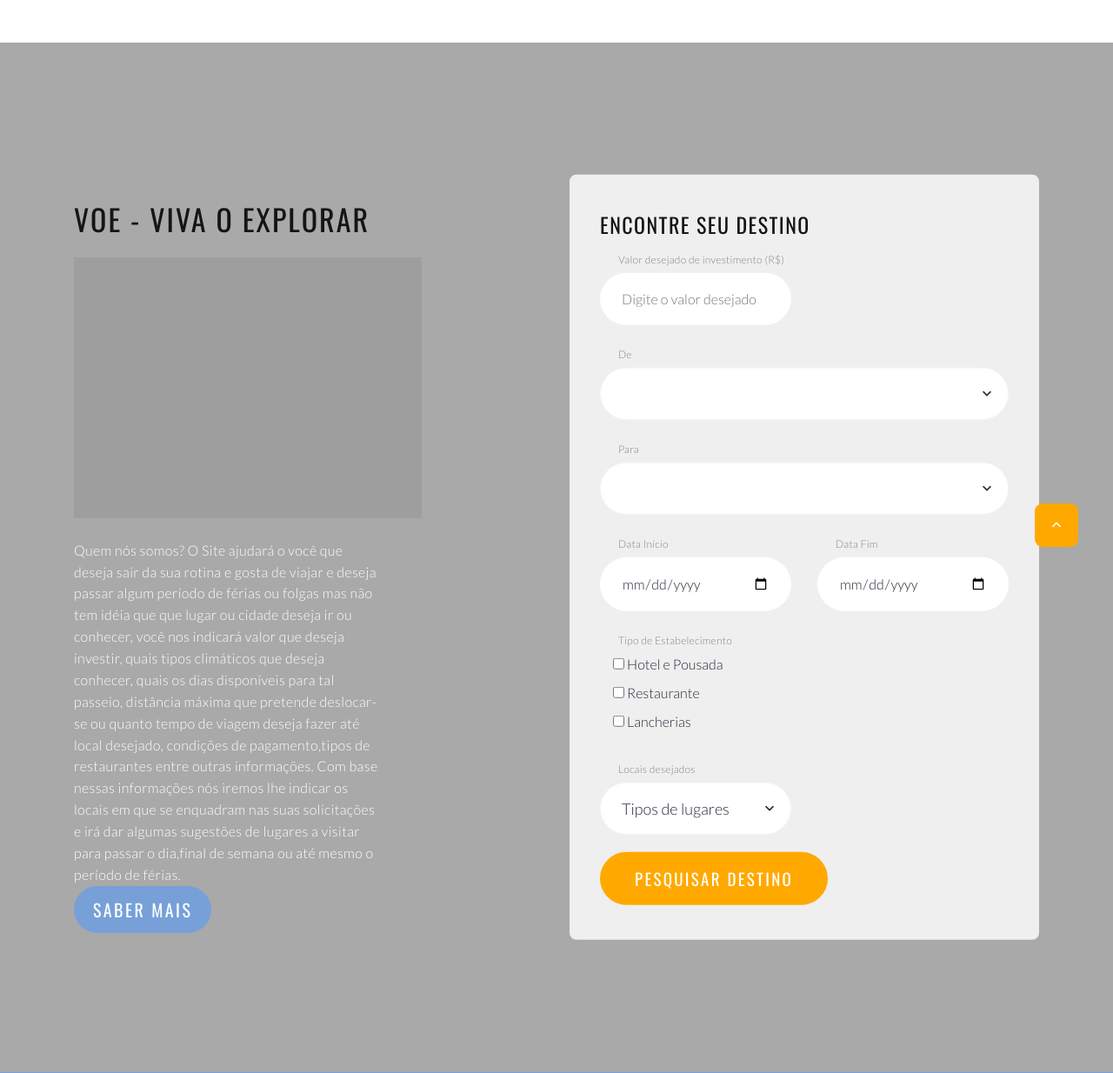
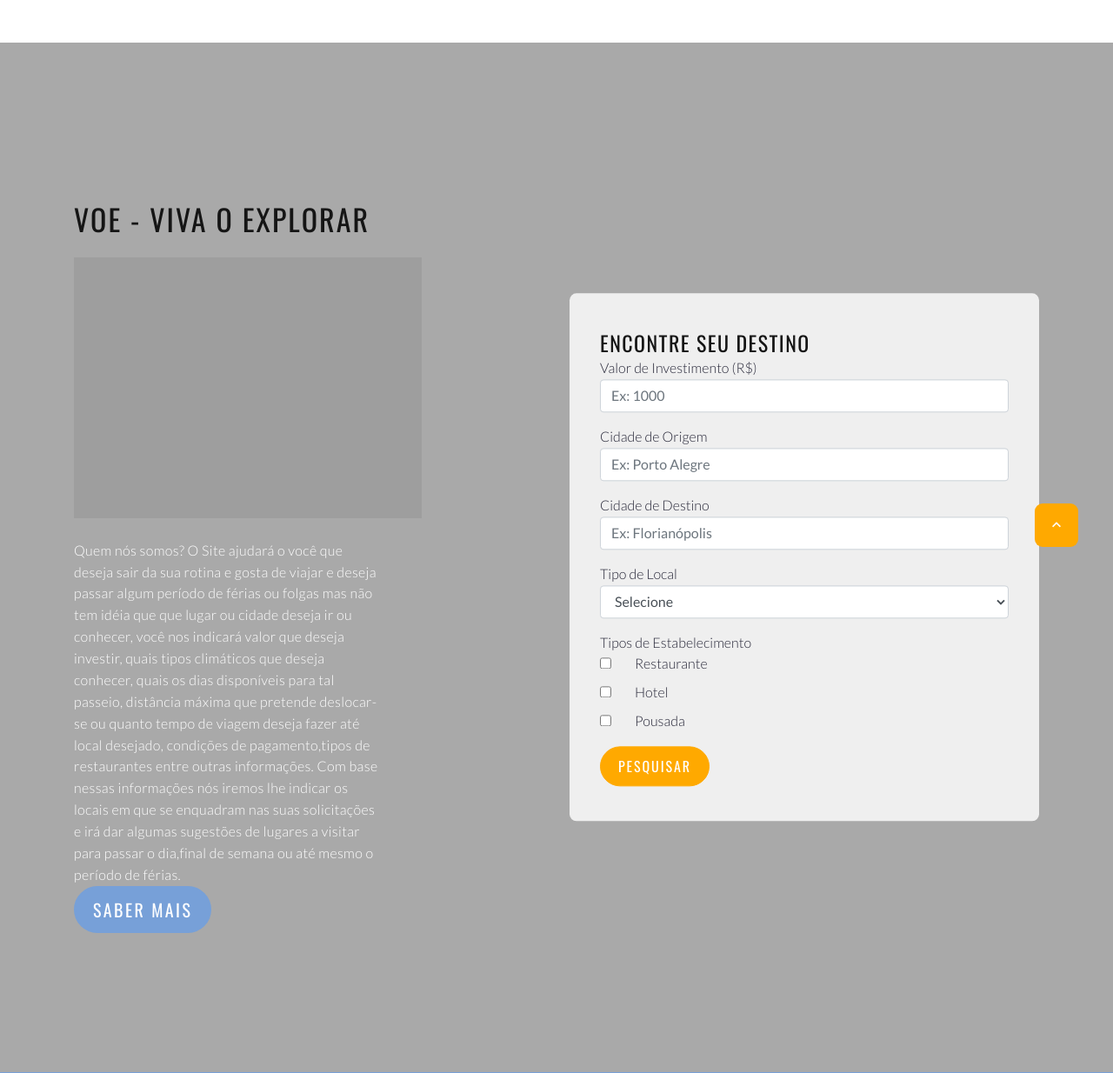
Before and after one commit to Matheus-Baptista27/site-tcc, a PHP site: page / in a window 1280 px wide. Shown: the part 231-1465 px from the top of the page at 87% size. Run offline with PHP 8.4, Linux system fonts and the light colour scheme; data that the repository does not hold is empty; grey boxes are pictures that could not be loaded.

Commit message:
listando roteiro e filtro do formulario

```diff
--- a/cadastro-admin.php
+++ b/cadastro-admin.php
@@ -157,6 +157,8 @@ if (isset($_SESSION['mensagem'])) {
                         ?>
                     </tbody>
                 </table>
+              </div>
+            </div>
             </div>
         </div>
 
--- a/index.php
+++ b/index.php
@@ -1,13 +1,20 @@
 <?php
+    include 'conn.php';
 
-    include 'conn.php';
-    // Realiza a consulta dos locais
-    $sql="select * from locais";
-    $result_de = mysqli_query($conn, $sql);
+    // Conexão com o banco de dados
+    $servername = "localhost";
+    $username = "root";
+    $password = "";
+    $dbname = "site-voe";
 
-    // Reexecuta a consulta para ser usada no campo "Para"
-    $result_para = mysqli_query($conn, $sql);
+    $sql = "SELECT * FROM locais";
+    $result_locais = mysqli_query($conn, $sql);
+    $locais = [];
+    while ($row = mysqli_fetch_assoc($result_locais)) {
+        $locais[] = $row;
+    }
 ?>
+
 
 <!DOCTYPE html>
 <html class="wide wow-animation" lang="pt-BR">
@@ -26,11 +33,6 @@
     <link rel="stylesheet" href="css/style.css">
 
     <link rel="stylesheet" href="css/fonts.css">
-		<!--[if lt IE 10]>
-    <div style="background: #212121; padding: 10px 0; box-shadow: 3px 3px 5px 0 rgba(0,0,0,.3); clear: both; text-align:center; position: relative; z-index:1;"><a href="http://windows.microsoft.com/en-US/internet-explorer/"><img src="images/ie8-panel/warning_bar_0000_us.jpg" border="0" height="42" width="820" alt="You are using an outdated browser. For a faster, safer browsing experience, upgrade for free today."></a></div>
-    <script src="js/html5shiv.min.js"> </script>
-		<![endif]-->
-
 
   </head>
   <body>
@@ -203,121 +205,58 @@
                 <h4>Encontre seu Destino</h4>
 
                 <!-- Formulário -->
-                <form class="rd-mailform form-fix" action="processa-formulario.php" method="POST">
-                  <div class="row row-20 row-fix">
-
-                    <!-- INDICAÇÃO DO VALOR DESEJADO -->
-                    <div class="col-sm-12 col-lg-6">
-                      <label class="form-label-outside">Valor desejado de investimento (R$)</label>
-                      <div class="form-wrap form-wrap-validation">
-                        <input class="form-input" id="investmentValue" name="valor_investimento" type="text" placeholder="Digite o valor desejado">
-                      </div>
+                <form action="processa-formulario.php" method="POST">
+                  <!-- Valor de Investimento -->
+                  <div class="form-group">
+                    <label for="valor_investimento">Valor de Investimento (R$)</label>
+                    <input type="text" name="valor_investimento" id="valor_investimento" class="form-control" placeholder="Ex: 1000">
                   </div>
 
-                    <script>
-                      document.getElementById('investmentValue').addEventListener('input', function (e) {
-                        let value = e.target.value.replace(/\D/g, '');
-                        value = (value / 100).toFixed(2);
-                        e.target.value = `R$ ${value}`;
-                      });
-                    </script>
+                  <!-- Cidade de Origem -->
+                  <div class="form-group">
+                    <label for="cidade_de">Cidade de Origem</label>
+                    <input type="text" name="cidade_de" id="cidade_de" class="form-control" placeholder="Ex: Porto Alegre">
+                  </div>
 
-                    <!-- DESTINO -->
-                    <div class="col-sm-12">
-                      <label class="form-label-outside">De</label>
-                      <div class="form-wrap form-wrap-inline">
-                        <select class="form-input select-filter" name="cidade_de">
-                          <?php while($row = mysqli_fetch_assoc($result_de)): ?>
-                            <option value="<?php echo $row['id']; ?>"><?php echo $row['local']; ?></option>
-                          <?php endwhile; ?>
+                  <!-- Cidade de Destino -->
+                  <div class="form-group">
+                    <label for="cidade_para">Cidade de Destino</label>
+                    <input type="text" name="cidade_para" id="cidade_para" class="form-control" placeholder="Ex: Florianópolis">
+                  </div>
+
+                  <!-- Tipo de Local -->
+                  <div class="form-group">
+                    <label for="tipo">Tipo de Local</label>
+                    <select name="tipo" id="tipo" class="form-control">
+                      <option value="">Selecione</option>
+                      <option value="cidade">Cidade</option>
+                      <option value="interior">Interior</option>
+                      <option value="lazer">Lazer</option>
+                      <!-- Adicione mais opções conforme necessário -->
                     </select>
                   </div>
+
+                  <!-- Tipos de Estabelecimento -->
+                  <div class="form-group">
+                    <label>Tipos de Estabelecimento</label>
+                    <div class="form-check">
+                      <input type="checkbox" name="establishment_type[]" value="restaurante" class="form-check-input" id="restaurante">
+                      <label class="form-check-label" for="restaurante">Restaurante</label>
                     </div>
-                    <div class="col-sm-12">
-                      <label class="form-label-outside">Para</label>
-                      <div class="form-wrap form-wrap-inline">
-                        <select class="form-input select-filter" name="cidade_para">
-                          <?php while($row = mysqli_fetch_assoc($result_para)): ?>
-                            <option value="<?php echo $row['id']; ?>"><?php echo $row['local']; ?></option>
-                          <?php endwhile; ?>
-                        </select>
+                    <div class="form-check">
+                      <input type="checkbox" name="establishment_type[]" value="hotel" class="form-check-input" id="hotel">
+                      <label class="form-check-label" for="hotel">Hotel</label>
                     </div>
+                    <div class="form-check">
+                      <input type="checkbox" name="establishment_type[]" value="pousada" class="form-check-input" id="pousada">
+                      <label class="form-check-label" for="pousada">Pousada</label>
+                    </div>
+                    <!-- Adicione mais opções conforme necessário -->
                   </div>
 
-                    <!-- INDICAÇÃO DA DATA INICIO E FIM PARA A VIAGEM -->
-                    <div class="col-sm-12 col-lg-6">
-                      <label class="form-label-outside">Data Início</label>
-                      <div class="form-wrap form-wrap-validation">
-                        <input class="form-input" id="dateForm" name="data_viagem" type="date">
-                        <label class="form-label" for="dateForm"></label>
-                      </div>
-                    </div>
+                  <button type="submit" class="btn btn-primary">Pesquisar</button>
+                </form>
 
-                    <div class="col-sm-12 col-lg-6">
-                      <label class="form-label-outside">Data Fim</label>
-                      <div class="form-wrap form-wrap-validation">
-                        <input class="form-input" id="dateForm" name="data_viagem" type="date">
-                        <label class="form-label" for="dateForm"></label>
-                      </div>
-                    </div>
-
-                    <!-- DIAS DISPONÍVEIS
-                    <div class="col-sm-12 col-lg-6">
-                      <label class="form-label-outside">Dias disponíveis</label>
-                      <div class="form-wrap form-wrap-validation">
-                        <select class="form-input select-filter" name="dias_permanencia">
-                          <option value="">Quantos dias?</option>
-                          <option value="1">1 dia</option>
-                          <option value="2">2 dias</option>
-                          <option value="3">3 dias</option>
-                          <option value="4">4 dias</option>
-                          <option value="5">5 dias</option>
-                          <option value="6">6 dias</option>
-                        </select>
-                      </div>
-                    </div>-->
-
-                    <!-- TIPO DE ESTABELECIMENTO -->
-                    <div class="col-sm-12">
-                      <label class="form-label-outside">Tipo de Estabelecimento</label>
-                      <div class="form-wrap form-wrap-inline">
-                        <div class="checkbox-group" style="display: flex; flex-wrap: wrap; gap: 1rem;">
-                          <div class="col-md-6" style="display: flex; flex-direction: column;">
-                            <label style="margin-bottom: 0.5rem;">
-                              <input type="checkbox" name="establishment_type[]" value="hotel"> Hotel e Pousada
-                            </label>
-                            <label style="margin-bottom: 0.5rem;">
-                              <input type="checkbox" name="establishment_type[]" value="restaurante"> Restaurante
-                            </label>
-                            <label style="margin-bottom: 0.5rem;">
-                              <input type="checkbox" name="establishment_type[]" value="cafe"> Lancherias
-                            </label>
-                          </div>
-                        </div>
-                      </div>
-                    </div>
-
-                    <!-- TIPO DE LOCAL -->
-                    <div class="col-sm-12 col-lg-6">
-                      <label class="form-label-outside">Locais desejados</label>
-                      <div class="form-wrap form-wrap-validation">
-                        <select class="form-input select-filter" name="tipo_local">
-                          <option value="">Tipos de lugares</option>
-                          <option value="cidade">Cidade</option>
-                          <option value="interior">Interior</option>
-                          <option value="lazer">Passeio de lazer</option>
-                        </select>
-                      </div>
-                    </div>
-
-                    <!-- BOTÃO DE PESQUISA -->
-                    <div class="col-sm-12 col-lg-12">
-                      <div class="form-button">
-                        <button class="button button-secondary button-nina" id="btn-pesquisar" type="submit">Pesquisar Destino</button>
-                      </div>
-                    </div>
-                  </div>
-                </form>
               </div>
             </div>
           </div>
--- a/register-admin-edit.php
+++ b/register-admin-edit.php
@@ -223,6 +223,7 @@ if (isset($_GET['id'])) {
                   <option value="Hotel" <?php if ($estabelecimento['tipo'] == 'Hotel') echo 'selected'; ?>>Hotel ou Pousada</option>
                   <option value="Restaurantes" <?php if ($estabelecimento['tipo'] == 'Restaurantes') echo 'selected'; ?>>Restaurantes</option>
                   <option value="Lancherias" <?php if ($estabelecimento['tipo'] == 'Lancherias') echo 'selected'; ?>>Lancherias</option>
+                  <option value="Lazer" <?php if ($estabelecimento['tipo'] == 'Lazer') echo 'selected'; ?>>Lazer e Passeios</option>
                </select>
             </div>
 
--- a/register.php
+++ b/register.php
@@ -202,6 +202,7 @@ $mensagem = '';
                     <option value="Hotel">Hotel ou Pousada</option>
                     <option value="Restaurantes">Restaurantes</option>
                     <option value="Lancherias">Lancherias</option>
+                    <option value="Lazer-Passeios">Lazer e Passeios</option>
                 </select>
             </div>
 
```
Also changed, not shown: cadastro-bd.php (+5 -5 lines), processa-formulario.php (+85 -73 lines), images/20241108202457.jpg (added), images/20241108202619.png (added), images/20241108202752.jpg (added), images/20241108202935.jpg (added), images/20241108203117.JPG (added), images/20241108203238.jpg (added), images/20241108203415.jfif (added), images/20241108203523.jfif (added). Lines whose indentation alone changed are shown as unchanged.
